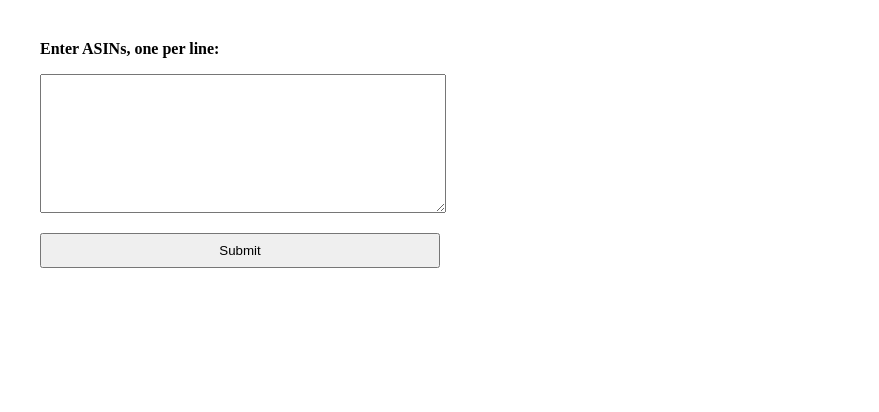
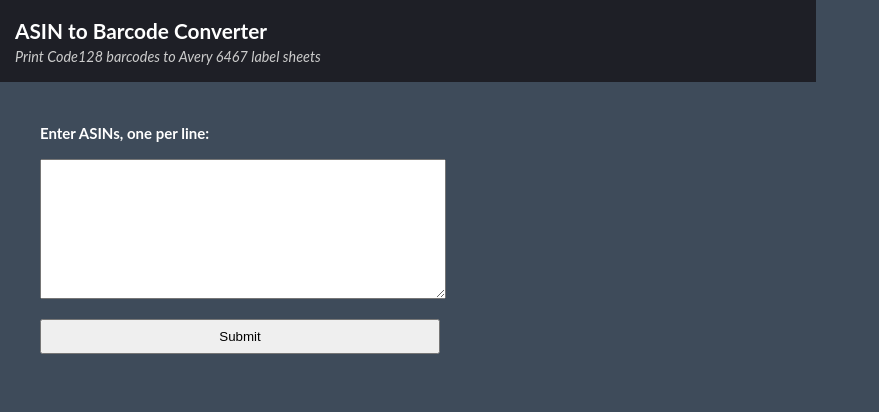
Before and after one commit to fluffybunnies/asin-to-barcode-converter, a website: page index.html in a window 1280 px wide. Shown: the whole page, without its empty margins (0-879 px from the left). Drawn offline with nearby package versions, Linux system fonts and the light colour scheme.

Commit message:
basic styling

```diff
--- a/index.html
+++ b/index.html
@@ -36,6 +36,28 @@ html, body {
 	margin-right: 0;
 }
 
+
+body {
+	font-family: Lato, "Lucida Grande", "Lucida Sans Unicode", Tahoma, sans-serif;
+	font-size: 15px;
+	line-height: 1.5;
+	background: #3e4b5a;
+	color: #fff;
+}
+.header {
+	background: #1e1f26;
+	padding: 1px 0 14px 15px;
+}
+.header h1 {
+	font-size: 1.3rem;
+	padding-bottom: 0;
+	margin-bottom: 0;
+}
+.header .subtitle {
+	font-style: italic;
+	font-size: 0.9rem;
+	color: #ccc;
+}
 .form {
 	padding: 40px;
 	width: 400px;
@@ -117,6 +139,11 @@ $(() => {
 <body>
 
 
+<div class="header">
+	<h1>ASIN to Barcode Converter</h1>
+	<div class="subtitle">Print Code128 barcodes to Avery 6467 label sheets</div>
+</div>
+
 
 <div class="form">
 	<div class="form-row">
```
